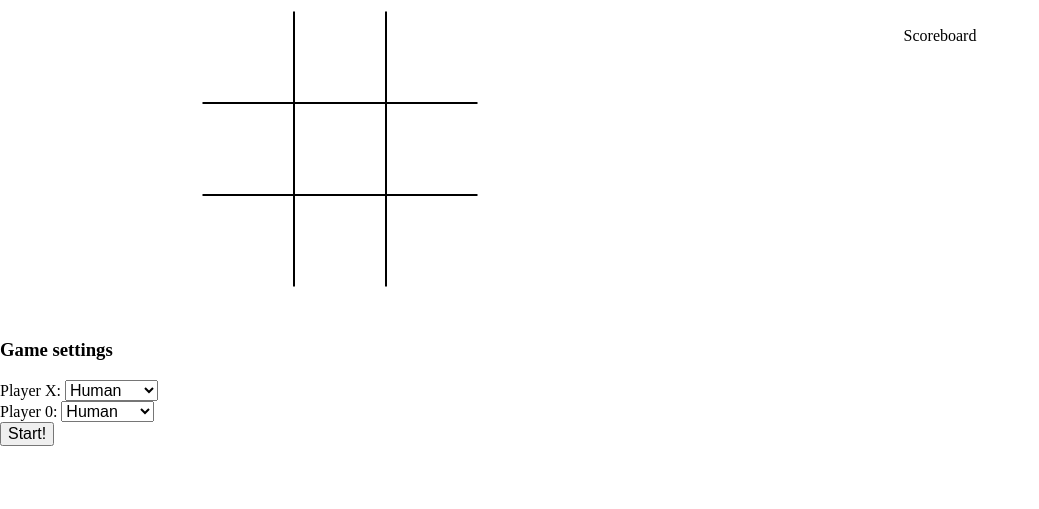
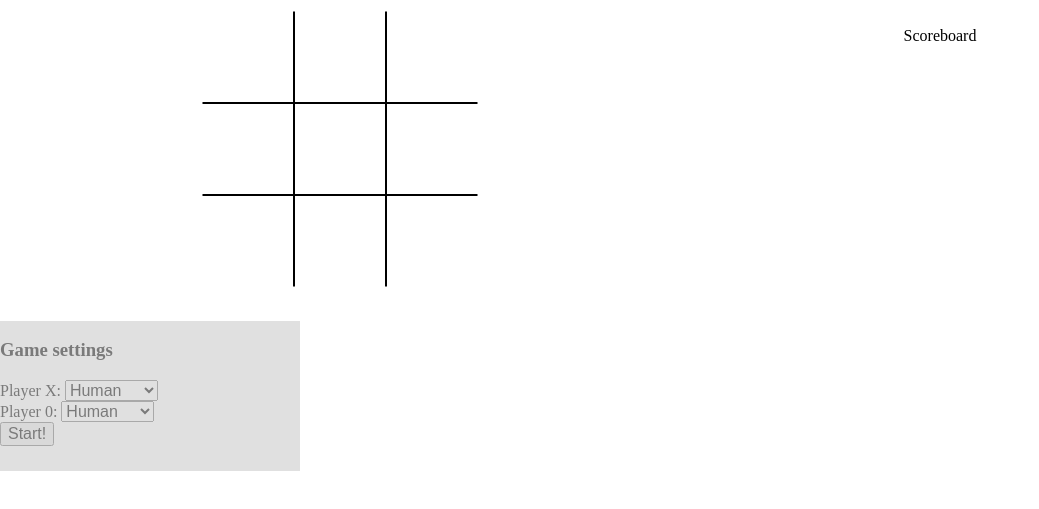
Before and after one commit to AdamSkuse/fcc-tic-tac-toe, a website: page app/index.html in a window 1280 px wide. Both pictures are taken after a click on the button "Start!". Shown: the part 79-588 px from the top of the page, without its empty margins (0-1039 px from the left). Drawn offline with Linux system fonts and the light colour scheme.

Commit message:
Adds overlay to settings div

```diff
--- a/app/assets/scripts/App.js
+++ b/app/assets/scripts/App.js
@@ -6,6 +6,7 @@ var winMessageDiv = document.getElementById('win-message-div');
 var declareWinModal = document.getElementById('declare-win-modal');
 var playAgainButton = document.getElementById('play-again-btn');
 var resetGameButton = document.getElementById('reset-game-btn');
+var gameSettingsOverlay = document.getElementById('game-settings-overlay');
 
 var playerXToMove = true;
 var movesLog = [0, 0, 0, 0, 0, 0, 0, 0, 0]; // each value corresponds to a square. '0' is empty, 'X's are 1, '0's are 5
@@ -25,6 +26,7 @@ function resetGame() {
   updateScoreboard();
   clearGameBoard();
   winnerDeclared = true;
+  gameSettingsOverlay.style.display = "none";
 }
 
 function clearGameBoard() {
@@ -79,6 +81,7 @@ function startGame() {
   }
 
   winnerDeclared = false; // this allows user to make move by clicking on the board
+  gameSettingsOverlay.style.display = "block";
   if (computersTurn === true) {
     computerPlanMove();
   }
--- a/app/assets/styles/base/_global.css
+++ b/app/assets/styles/base/_global.css
@@ -91,3 +91,20 @@ i {
   left: 50%;
   transform: translate(-50%, -50%);
 }
+
+.game-settings {
+width: 300px;
+height: 150px;
+position: absolute;
+}
+
+.game-settings-overlay {
+  background-color: #ccc;
+  display: none;
+  width: 300px;
+  height: 150px;
+  position: relative;
+  top: 0;
+  left: 0;
+  opacity: 0.6;
+}
--- a/app/index.html
+++ b/app/index.html
@@ -38,12 +38,13 @@
           </div>
       </div>
   </div>
-  <div id="game-settings">
+  <div id="game-settings" class="game-settings">
     <h3>Game settings</h3>
     Player X: <select name="player-x-selector" id="player-x-selector"><option value="human" selected>Human</option><option value="computer">Computer</option></select><br>
     Player 0: <select name="player-0-selector" id="player-0-selector"><option value="human" selected>Human</option><option value="computer">Computer</option></select><br>
     <button type="button" id="start-button">Start!</button>
   </div>
+  <div id="game-settings-overlay" class="game-settings-overlay"></div>
   <div class="full-screen-modal" id="declare-win-modal">
     <h3 id="winner-declaration"></h3>
     <button type="button" id="play-again-btn">Play again</button>
--- a/app/temp/styles/styles.css
+++ b/app/temp/styles/styles.css
@@ -548,3 +548,20 @@ i {
   -webkit-transform: translate(-50%, -50%);
           transform: translate(-50%, -50%);
 }
+
+.game-settings {
+width: 300px;
+height: 150px;
+position: absolute;
+}
+
+.game-settings-overlay {
+  background-color: #ccc;
+  display: none;
+  width: 300px;
+  height: 150px;
+  position: relative;
+  top: 0;
+  left: 0;
+  opacity: 0.6;
+}
```
